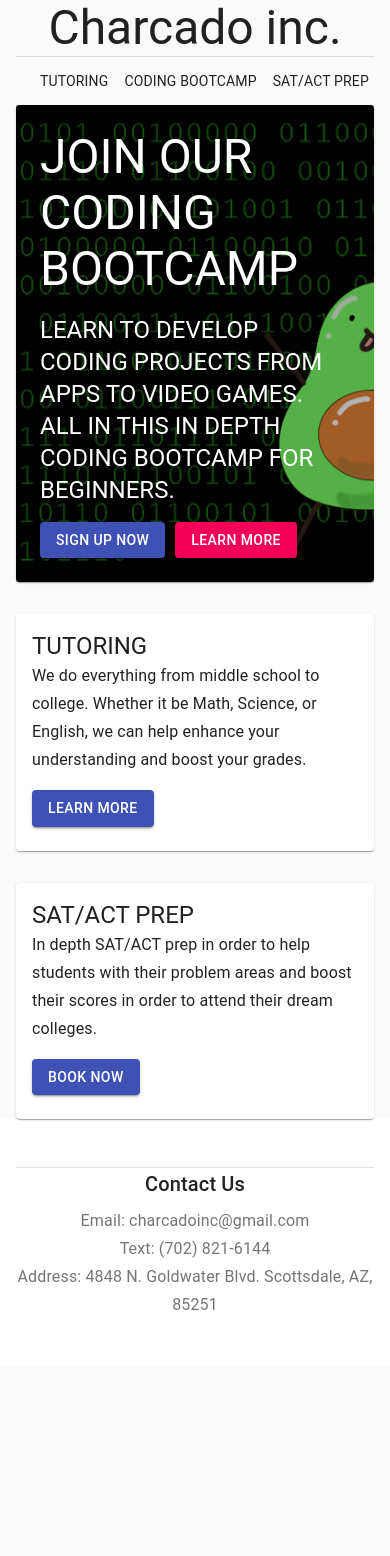
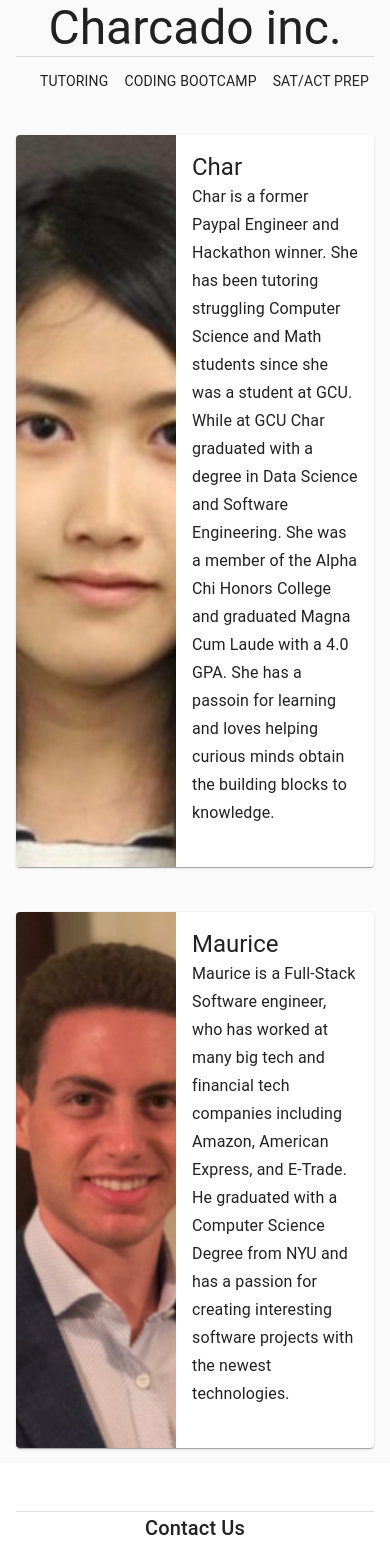
Before and after one commit to mshalam/fridgeandoven, a React app: page /#/about in a window 390 px wide. Before the commit this address led to /#/. Shown: the top 1556 px of the page. Before the commit the page ends 1367 px from the top, so only its background shows below. Built offline with nearby package versions, Linux system fonts and the light colour scheme.

Commit message:
added hidden about us page for mobile testing

```diff
--- /dev/null
+++ b/src/components/aboutUs.js
@@ -0,0 +1,110 @@
+import React from 'react';
+import CssBaseline from '@material-ui/core/CssBaseline';
+import { makeStyles } from '@material-ui/core/styles';
+import Container from '@material-ui/core/Container';
+import Header from './Header';
+import charPic from '../images/char.jpeg'
+import mauricePic from '../images/maurice.jpeg'
+import Footer from './Footer';
+import Typography from '@material-ui/core/Typography';
+import Card from '@material-ui/core/Card';
+import CardActionArea from '@material-ui/core/CardActionArea';
+import CardContent from '@material-ui/core/CardContent';
+import CardMedia from '@material-ui/core/CardMedia';
+
+const useStyles = makeStyles({
+    card: {
+        display: 'flex',
+        marginBottom: 15,
+        marginTop: 30,
+    },
+    cardDetails: {
+        flex: 1,
+    },
+    cardMedia: {
+        width: 160,
+    },
+});
+
+const sections = [
+    { title: 'TUTORING', url: 'https://mshalam.github.io/charcadoinc/#/tutoring' },
+    { title: 'CODING BOOTCAMP', url: 'https://mshalam.github.io/charcadoinc/#/bootcamp' },
+    { title: 'SAT/ACT PREP', url: 'https://www.picktime.com/charmander#booking-content:~:text=test%20prep', target: "_blank" },
+    { title: 'VIOLIN LESSONS', url: 'https://www.picktime.com/charmander#booking-content:~:text=violin', target: "_blank" },
+    { title: 'CONTACT US', url: 'https://mshalam.github.io/charcadoinc/#/contact' },
+];
+
+const featuredPosts = [
+    {
+        title: 'Char',
+        description:
+            'Char is a former Paypal Engineer and Hackathon winner. She has been tutoring struggling Computer Science and Math students since she was a student at GCU. While at GCU Char graduated with a degree in Data Science and Software Engineering. She was a member of the Alpha Chi Honors College and graduated Magna Cum Laude with a 4.0 GPA. She has a passoin for learning and loves helping curious minds obtain the building blocks to knowledge.',
+        image: charPic,
+        imageText: 'Image Text',
+        link: 'https://mshalam.github.io/charcadoinc/#/tutoring',
+        linkText: 'LEARN MORE',
+        in: true
+    },
+    {
+        title: 'Maurice',
+        description:
+            'Maurice is a Full-Stack Software engineer, who has worked at many big tech and financial tech companies including Amazon, American Express, and E-Trade. He graduated with a Computer Science Degree from NYU and has a passion for creating interesting software projects with the newest technologies.',
+        image: mauricePic,
+        imageText: 'Image Text',
+        link: 'https://www.picktime.com/charmander#booking-content:~:text=test%20prep',
+        linkText: 'BOOK NOW',
+    },
+];
+
+export default function AboutUs() {
+
+    const classes = useStyles();
+
+    return (
+        <React.Fragment>
+            <CssBaseline />
+            <Container maxWidth="lg">
+                <Header title="Charcado inc." sections={sections} />
+                <main>
+                    <CardActionArea>
+                        <Card className={classes.card}>
+                            <CardMedia className={classes.cardMedia} image={featuredPosts[0].image} title={featuredPosts[0].imageTitle} />
+                            <div className={classes.cardDetails}>
+                                <CardContent>
+                                    <Typography component="h2" variant="h5">
+                                        {featuredPosts[0].title}
+                                    </Typography>
+                                    <Typography variant="subtitle1" color="textSecondary">
+                                        {featuredPosts[0].date}
+                                    </Typography>
+                                    <Typography variant="subtitle1" paragraph>
+                                        {featuredPosts[0].description}
+                                    </Typography>
+                                </CardContent>
+                            </div>
+                        </Card>
+                    </CardActionArea>
+                    <CardActionArea>
+                        <Card className={classes.card}>
+                            <CardMedia className={classes.cardMedia} image={featuredPosts[1].image} title={featuredPosts[1].imageTitle} />
+                            <div className={classes.cardDetails}>
+                                <CardContent>
+                                    <Typography component="h2" variant="h5">
+                                        {featuredPosts[1].title}
+                                    </Typography>
+                                    <Typography variant="subtitle1" color="textSecondary">
+                                        {featuredPosts[1].date}
+                                    </Typography>
+                                    <Typography variant="subtitle1" paragraph>
+                                        {featuredPosts[1].description}
+                                    </Typography>
+                                </CardContent>
+                            </div>
+                        </Card>
+                    </CardActionArea>
+                </main>
+            </Container>
+            <Footer title="Contact Us" />
+        </React.Fragment>
+    );
+}
--- a/src/routes.js
+++ b/src/routes.js
@@ -4,6 +4,7 @@ import { Home } from './components/home.js'
 import { Bootcamp } from './components/bootcamp.js'
 import { ContactUs } from './components/contactUs.js'
 import { Tutoring } from './components/tutoring.js'
+import AboutUs from './components/aboutUs.js'
 
 /**
  * COMPONENT
@@ -15,6 +16,7 @@ class Routes extends Component {
             <Switch>
                 <Route path="/tutoring" component={Tutoring} />
                 <Route path="/bootcamp" component={Bootcamp} />
+                <Route path="/about" component={AboutUs} />
                 <Route path="/contact" component={ContactUs} />
                 <Route component={Home} />
             </Switch>
```
Also changed, not shown: src/images/char.jpeg (added), src/images/maurice.jpeg (added).
